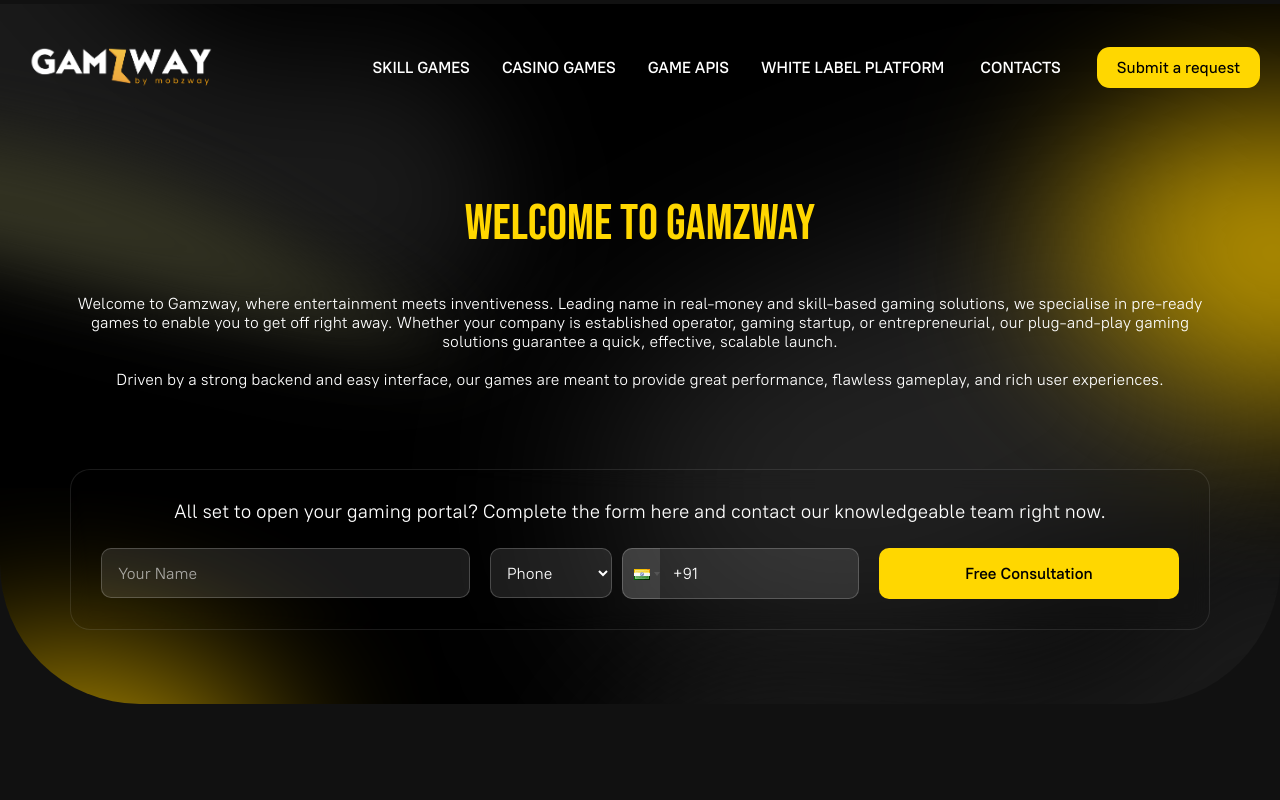
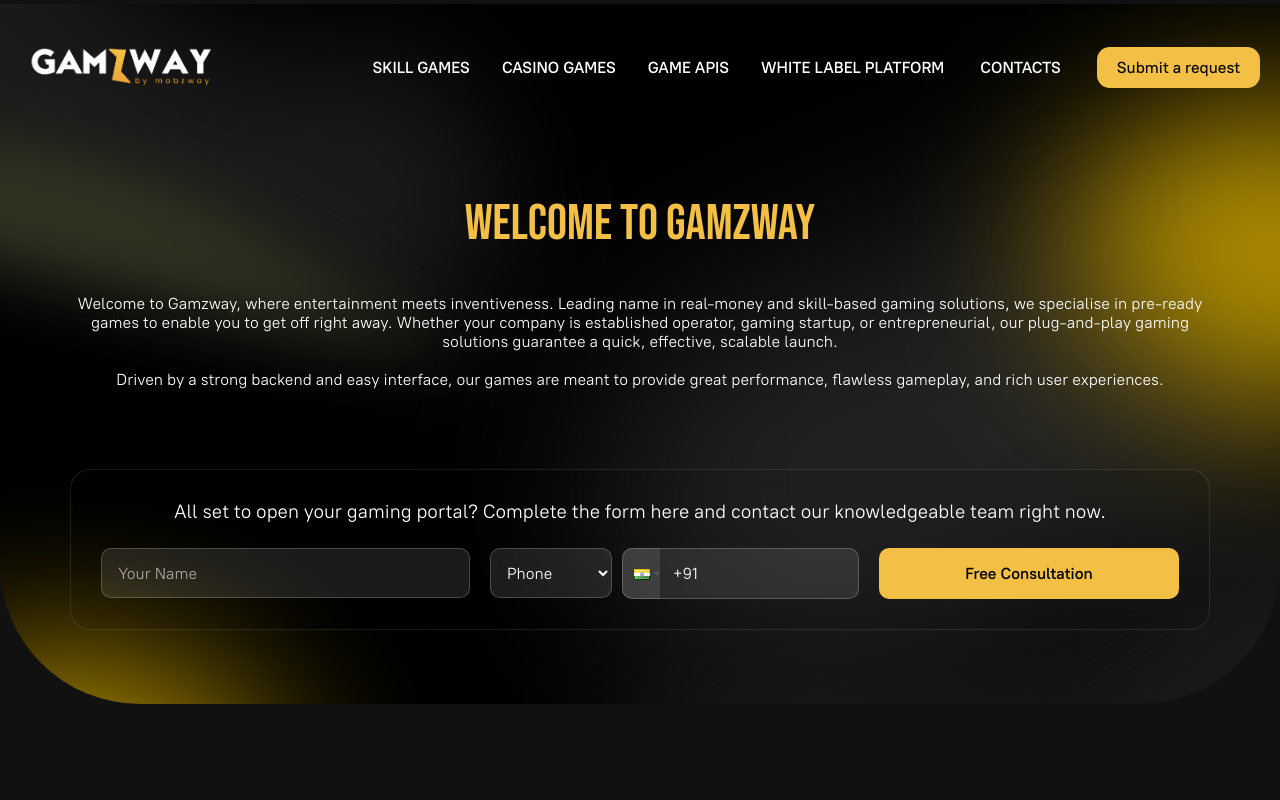
Before and after one commit to amank037/gamzway, a React (Vite) app: page / in a window 1280 px wide. Shown: the top 800 px of the page. Built offline with nearby package versions, Linux system fonts and the light colour scheme.

Commit message:
color changes

```diff
--- a/src/components/ProductGrid/ProductGrid.css
+++ b/src/components/ProductGrid/ProductGrid.css
@@ -68,76 +68,16 @@
     opacity: 0.9;
 }
 
-/* .poker-stack-card1 {
-    z-index: 3;
-    position: absolute;
-    top: 15%;
-    left: 5%;
-    width: 40%;
-    transition: all 0.5s cubic-bezier(0.4, 0, 0.2, 1) 0.6s;
-}
-
-.poker-stack-card2 {
-    z-index: 4;
-    position: absolute;
-    top: 0%;
-    left: 25%;
-    width: 35%;
-    transition: all 0.5s cubic-bezier(0.4, 0, 0.2, 1) 0.4s;
-}
-
-.poker-stack-card3 {
-    z-index: 5;
-    position: absolute;
-    top: 10%;
-    left: 38%;
-    width: 40%;
-    transition: all 0.5s cubic-bezier(0.4, 0, 0.2, 1) 0.2s;
-}
-
-.poker-stack-card4 {
-    z-index: 6;
-    position: absolute;
-    top: 10%;
-    left: 50%;
-    width: 45%;
-    transition: all 0.5s cubic-bezier(0.4, 0, 0.2, 1) 0s;
-}
-
-.poker-image-stack:hover .poker-stack-card1 {
-    top: 4%;
-    left: 0%;
-    transform: scale(1.1);
-}
-
-.poker-image-stack:hover .poker-stack-card2 {
-    top: -10%;
-    left: 22%;
-    transform: scale(1.1);
-}
-
-.poker-image-stack:hover .poker-stack-card3 {
-    top: -1%;
-    left: 42%;
-    transform: scale(1.1);
-}
-
-.poker-image-stack:hover .poker-stack-card4 {
-    top: 0%;
-    left: 55%;
-    transform: scale(1.1);
-} */
-
-
-
 .card-container {
     position: absolute;
     animation: float 4s ease-in-out infinite;
+    transition: all 0.5s cubic-bezier(0.4, 0, 0.2, 1);
 }
 
 .chip-container {
     position: absolute;
     animation: chipFloat 5s ease-in-out infinite;
+    transition: all 0.5s cubic-bezier(0.4, 0, 0.2, 1);
 }
 
 .card1 {
--- a/src/index.css
+++ b/src/index.css
@@ -18,8 +18,10 @@
 }
 
 :root {
-    --primary-yellow: #FFD700;
-    --secondary-yellow: #fcd10a;
+    /* --primary-yellow: #FFD700; */
+    --primary-yellow: #F3BF44;
+    /* --secondary-yellow: #fcd10a; */
+    --secondary-yellow: #F3BF44;
     --text-color: #FFFFFF;
     --background-black: #111111;
 }
```
